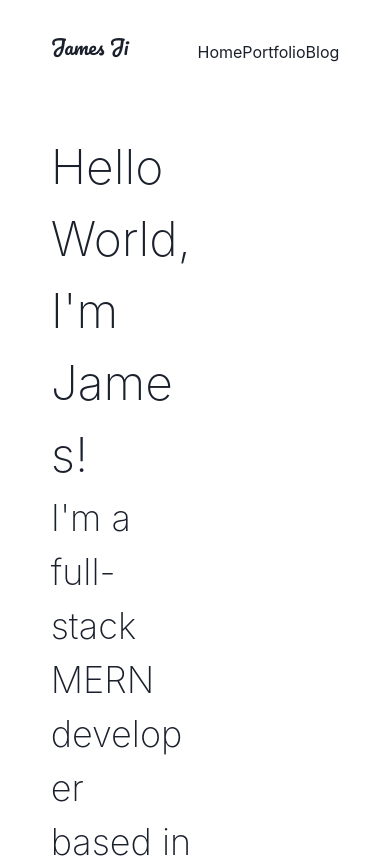
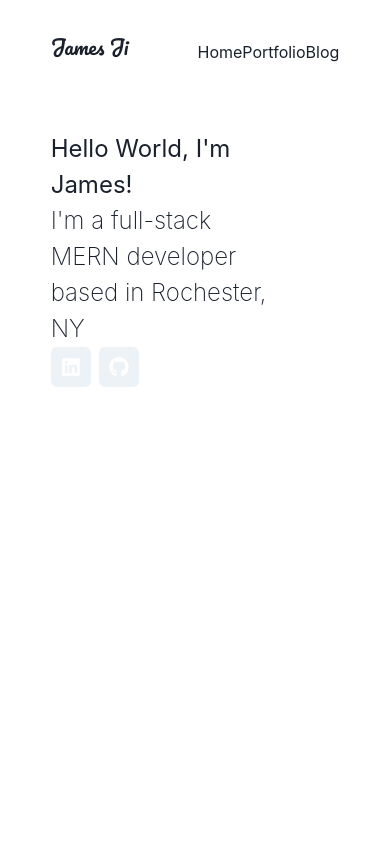
Before and after one commit to Sannnji/next-blog-portfolio, a Next.js app: page / in a window 390 px wide. Shown: the top 858 px of the page. Built offline with nearby package versions, Linux system fonts and the light colour scheme.

Commit message:
styling for responsiveness

```diff
--- a/components/PageTitle.js
+++ b/components/PageTitle.js
@@ -3,11 +3,11 @@ import { FaGithub, FaLinkedin } from "react-icons/fa";
 
 export const PageTitle = ({ title, subtitle }) => {
   return (
-    <Box width="50%">
-      <Text fontSize="5xl" fontWeight="thin">
+    <Box width={{ base: "80%", md: "65%" }}>
+      <Text fontSize={{ base: "2xl", md: "4xl" }} >
         {title}
       </Text>
-      <Text fontSize="4xl" fontWeight="thin">
+      <Text fontSize={{ base: "2xl", md: "4xl" }} fontWeight="thin">
         {subtitle}
       </Text>
       <ButtonGroup variant="solid" color="gray.600">
```
